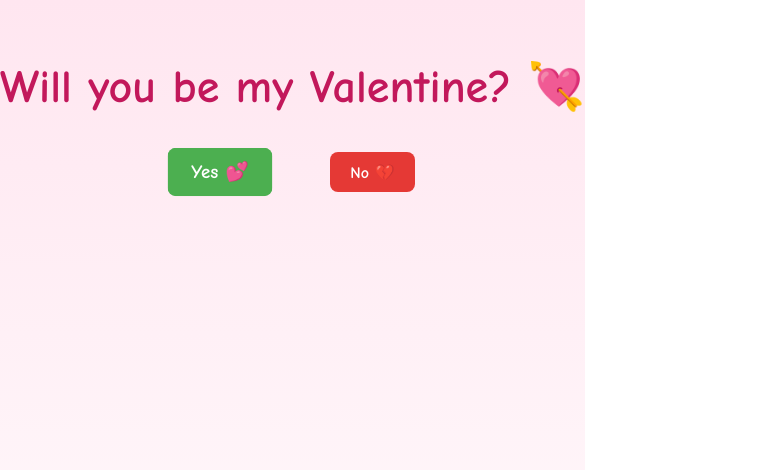
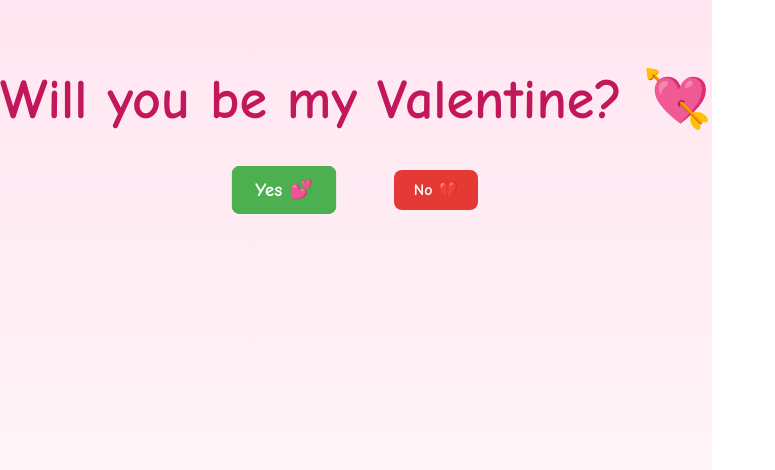
Before and after one commit to rnlchr/VercelDeploy, a React (Vite) app in the folder Valentines/: page / in a window 1280 px wide. Shown: the top 470 px of the page, without its empty margins (0-775 px from the left). Built offline with nearby package versions, Linux system fonts and the light colour scheme.

Commit message:
Increase headline font size from 46px to 56px

```diff
--- a/Valentines/src/App.css
+++ b/Valentines/src/App.css
@@ -11,7 +11,7 @@
 }
 
 .headline {
-  font-size: 46px;
+  font-size: 56px;
   margin-bottom: 36px;
   color: #c2185b;
 }
```
